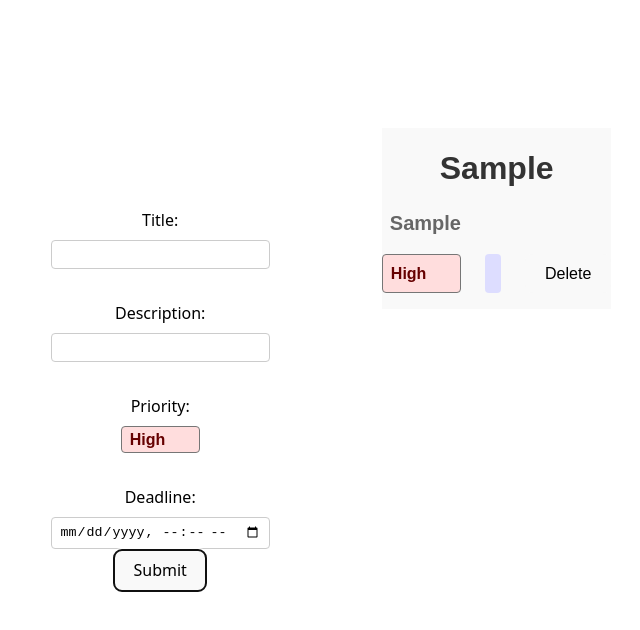
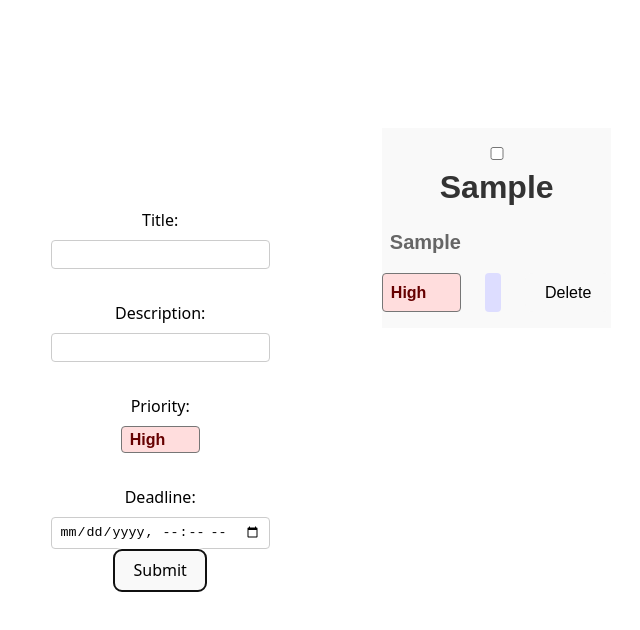
Before and after one commit to vihangawagholkar/my-task-manager, a React (Vite) app: page / in a window 1280 px wide. Both pictures are taken after typing "Sample", "Sample" into the empty fields and a click on the button "Submit". Shown: the top 630 px of the page, without its empty margins (349-989 px from the left). Built offline with nearby package versions, Linux system fonts and the light colour scheme.

Commit message:
Added a checkbox to identify completed tasks and changed CSS accordingly

```diff
--- a/src/App.jsx
+++ b/src/App.jsx
@@ -10,17 +10,21 @@ function App() {
   const [tasks, setTasks] = useState([]);
 
   const addTask = (newTask) => {
-    setTasks([...tasks, newTask]);
+    setTasks([...tasks, {...newTask, completed : false}]);
   }
 
   const deleteTask = (index) => {
     setTasks(tasks.filter((task, i) => i !== index));
   }
+
+  const toggleCompleted = (index) => {
+    setTasks(tasks.map((task, i) => i === index ? {...task, completed: !task.completed} : task));
+  }
   return (<div className="App">
 
       <AddTaskForm addTask = {addTask}/>
       <div className='task-card-component'>
-      {tasks.map((task, index) => <TaskCard key = {index} title={task.title} description={task.description} priorityPassed={task.priority} deadline={task.deadline} deleteTask={() => deleteTask(index)}/>)}
+      {tasks.map((task, index) => <TaskCard key = {index} title={task.title} description={task.description} priorityPassed={task.priority} deadline={task.deadline} deleteTask={() => deleteTask(index)} completed = {task.completed} toggleCompleted={() => toggleCompleted(index)}/>)}
       </div>
     </div>
   )
--- a/src/components/TaskCard.css
+++ b/src/components/TaskCard.css
@@ -18,6 +18,8 @@
     font-family: Arial, sans-serif;
     font-weight: bold;
     transition: box-shadow 0.3s ease, transform 0.3s ease;
+
+
 }
 
 .task-card:hover{
@@ -34,6 +36,10 @@
     font-size: 2rem;
 }
 
+.completed{
+    text-decoration: line-through;
+    color: gray;
+}
 /* Task description text */
 .task-description {
     color: #666;
--- a/src/components/TaskCard.jsx
+++ b/src/components/TaskCard.jsx
@@ -5,7 +5,7 @@ import './TaskCard.css';
 import { useState } from 'react';
 
 // TaskCard component represents a single task in the UI
-function TaskCard({title, description, priorityPassed, deadline, deleteTask}) {
+function TaskCard({title, description, priorityPassed, deadline, deleteTask, completed, toggleCompleted}) {
 
   // Available priority options for the dropdown
   const options = ['High', 'Medium', 'Low'];
@@ -32,8 +32,9 @@ function TaskCard({title, description, priorityPassed, deadline, deleteTask}) {
     // Main container for the task card
     <div className="task-card">
 
+      <input type='checkbox' checked = {completed} onChange={toggleCompleted}></input>
       {/* Task title */}
-      <h2 className="task-title">{title}</h2>
+      <h2 className={completed ? "task-title completed" : "task-title"}>{title}</h2>
 
       {/* Short description of the task */}
       <div className="task-description">{description}</div>
```
